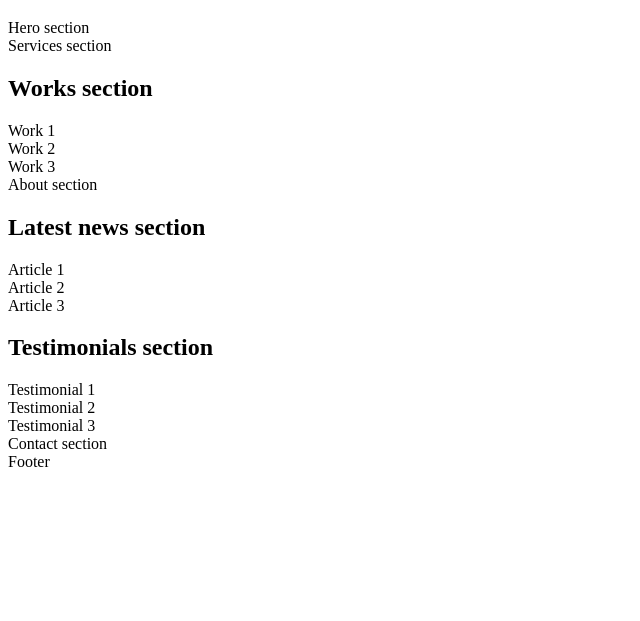
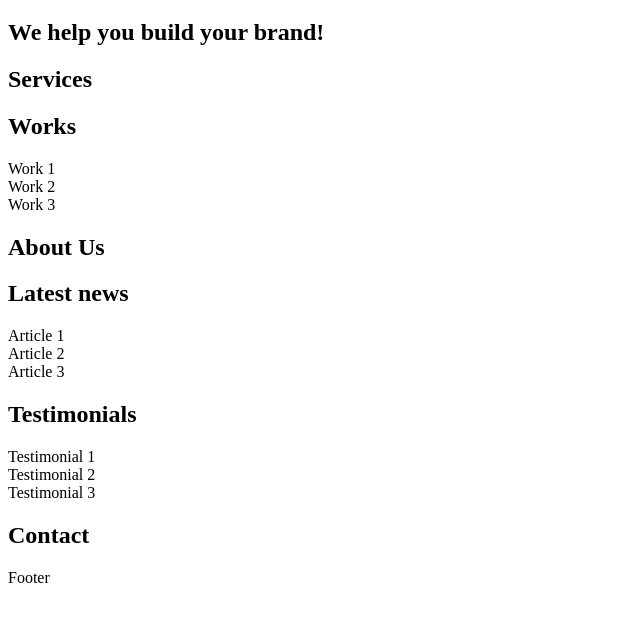
Before and after one commit to SaraEstelle/holbertonschool-web_front_end, a plain HTML site: page html_advanced/8-index.html in a window 1280 px wide. Shown: the part 61-682 px from the top of the page, without its empty margins (0-640 px from the left). Drawn offline with Linux system fonts and the light colour scheme.

Commit message:
Adding the level 2 heading in the section tag

```diff
--- a/html_advanced/8-index.html
+++ b/html_advanced/8-index.html
@@ -33,40 +33,40 @@
         <h1>Homepage</h1>
 
         <section>
-            Hero section
+            <h2>We help you build your brand!</h2>
         </section>
 
         <section>
-            Services section
+            <h2>Services</h2>
         </section>
 
         <section>
-            <h2>Works section</h2>
+            <h2>Works</h2>
             <article>Work 1</article>
             <article>Work 2</article>
             <article>Work 3</article>
         </section>
 
         <section>
-            About section
+            <h2>About Us</h2>
         </section>
 
         <section>
-            <h2>Latest news section</h2>
+            <h2>Latest news</h2>
             <article>Article 1</article>
             <article>Article 2</article>
             <article>Article 3</article>
         </section>
 
         <section>
-            <h2>Testimonials section</h2>
+            <h2>Testimonials</h2>
             <article>Testimonial 1</article>
             <article>Testimonial 2</article>
             <article>Testimonial 3</article>
         </section>
 
         <section>
-            Contact section
+            <h2>Contact</h2>
         </section>
 
     </main>
```
